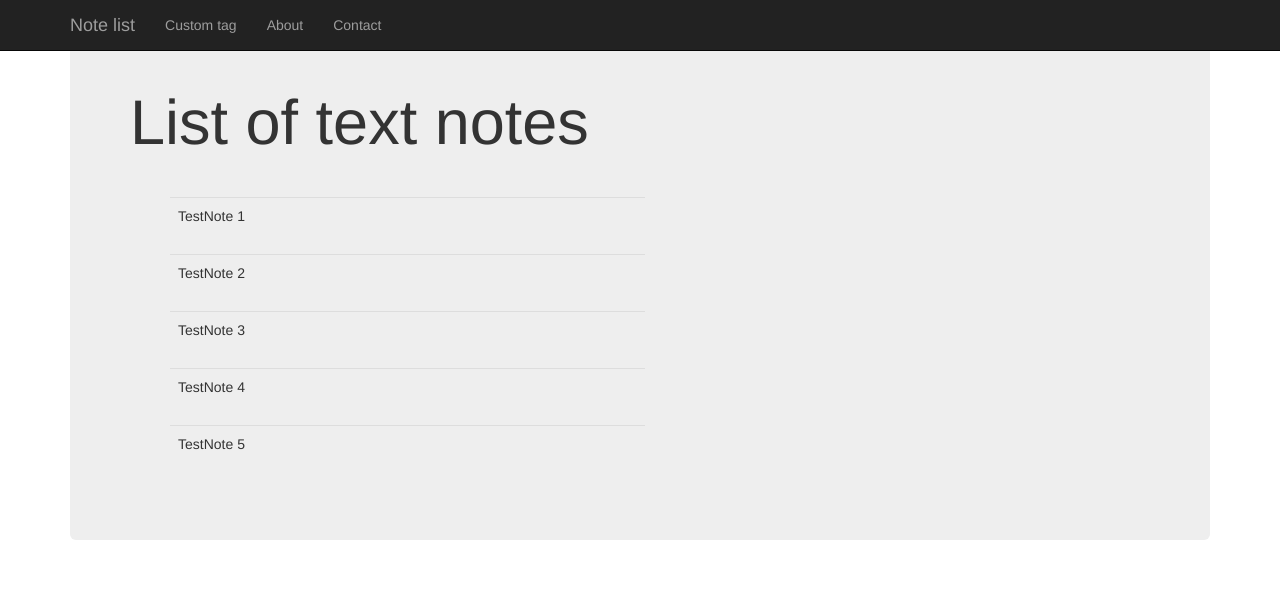
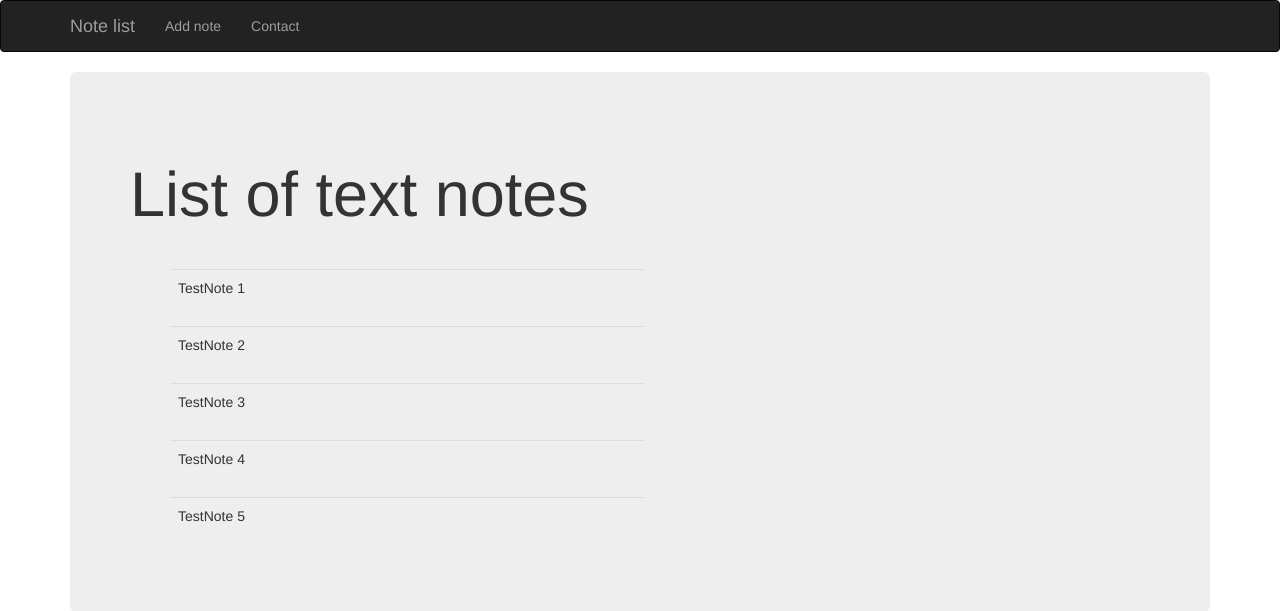
Before and after one commit to gowa66/Andrey_Gorshunow_test_livarava, a Django app: page / in a window 1280 px wide. Shown: the top 611 px of the page. Run offline with Django 3.2, Linux system fonts and the light colour scheme; data comes from the database, SQL or seed files in the repository; some libraries are stand-ins or nearby versions.

Commit message:
Add ability to add new text note

```diff
--- a/django_tlr/urls.py
+++ b/django_tlr/urls.py
@@ -17,10 +17,11 @@ from django.conf import settings
 from django.conf.urls import include, url
 from django.contrib import admin
 from django.conf.urls.static import static
-from notelist.views import NoteListView
+from notelist.views import NoteListView, AddNoteView
 urlpatterns = [
     url(r'^admin/', include(admin.site.urls)),
     url(r'^$', NoteListView.as_view(), name='home'),
+    url(r'^add$', AddNoteView.as_view(), name='add_note'),
 
 ]
 
--- a/notelist/templates/base.html
+++ b/notelist/templates/base.html
@@ -21,18 +21,15 @@
     <![endif]-->
   </head>
   <body>
-  <!-- Fixed navbar -->
-    <nav class="navbar navbar-inverse navbar-fixed-top">
+  <!-- navbar -->
+      <nav class="navbar navbar-inverse">
         <div class="container">
           <div class="navbar-header">
-
             <a class="navbar-brand" href="{% url 'home' %}">Note list</a>
           </div>
-        <div id="navbar" class="navbar-collapse collapse">
+          <div class="navbar-collapse collapse">
             <ul class="nav navbar-nav">
-
-            <li><a href="">Custom tag</a></li>
-            <li><a href="#about">About</a></li>
+              <li><a href="{% url 'add_note' %}">Add note</a></li>
               <li><a href="#contact">Contact</a></li>
             </ul>
           </div><!--/.nav-collapse -->
@@ -40,10 +37,9 @@
       </nav>
 
     <div class="container theme-showcase" role="main">
-    <div class="jumbotron">
     {% block content %}{% endblock %}
     </div>
-    </div>
+
 
     <!-- jQuery (necessary for Bootstrap's JavaScript plugins) -->
     <script src="https://ajax.googleapis.com/ajax/libs/jquery/1.11.3/jquery.min.js"></script>
--- a/notelist/templates/home.html
+++ b/notelist/templates/home.html
@@ -3,6 +3,7 @@
 {% load custom_tag %}
 
 {% block content %}
+<div class="jumbotron">
 <div class="page-header">
 	<h1>{% trans 'List of text notes' %}</h1>
 </div>
@@ -25,4 +26,5 @@
 {% else %}
 <p>{% trans 'No text notes.' %}</p>
 {% endif %}
+</div>
 {% endblock content %}
--- a/notelist/views.py
+++ b/notelist/views.py
@@ -1,8 +1,21 @@
 from django.shortcuts import render
+from django.core.urlresolvers import reverse
 from django.views.generic import ListView, TemplateView
+from django.views.generic.edit import CreateView
+from django.contrib.messages.views import SuccessMessageMixin
 from models import Note
+from forms import NoteForm
 
 # Create your views here.
 class NoteListView(ListView):
 	template_name = "home.html"
 	model = Note
+
+class AddNoteView(SuccessMessageMixin, CreateView):
+    template_name = 'add_form.html'
+    model = Note
+    form_class = NoteForm
+    success_message = "Note added"
+
+    def get_success_url(self):
+        return reverse('add_note')
```
Also changed, not shown: notelist/forms.py (+9 -0 lines), notelist/templates/add_form.html (added, +37 -0 lines), notelist/tests.py (+13 -0 lines). Lines whose indentation alone changed are shown as unchanged.
